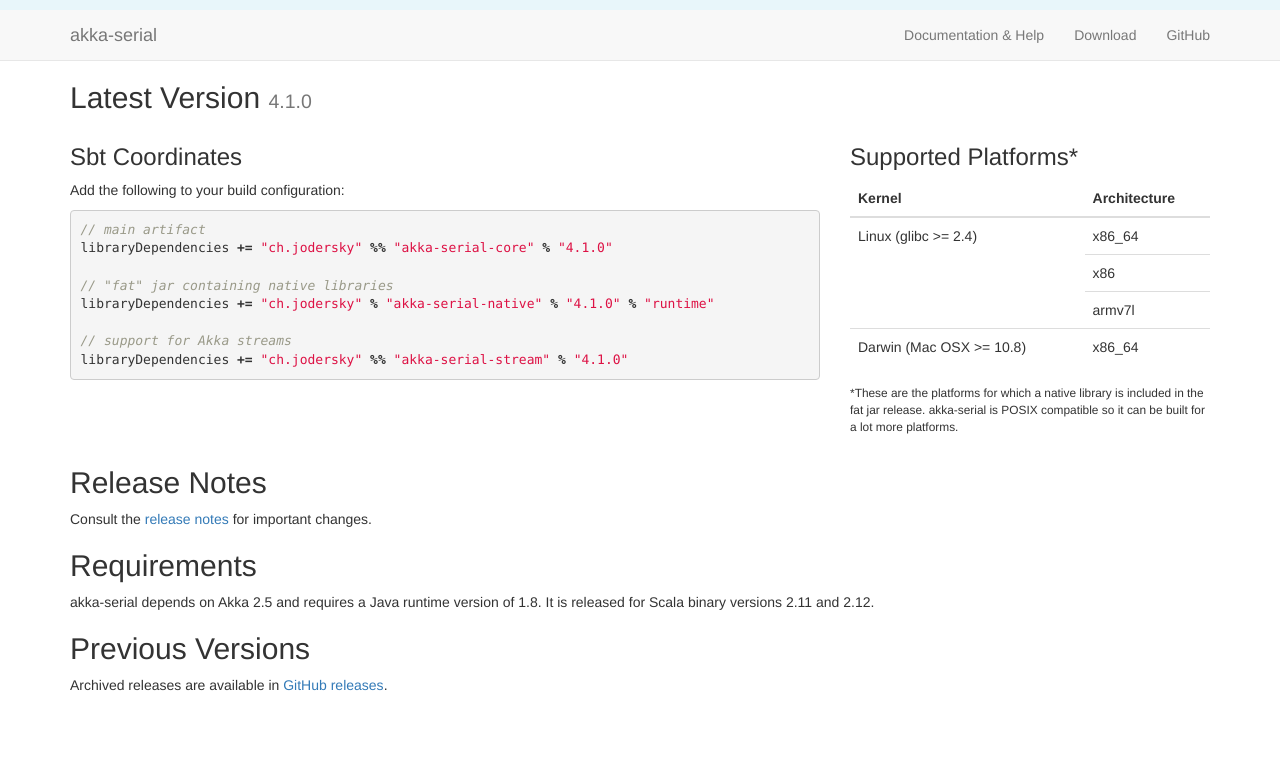
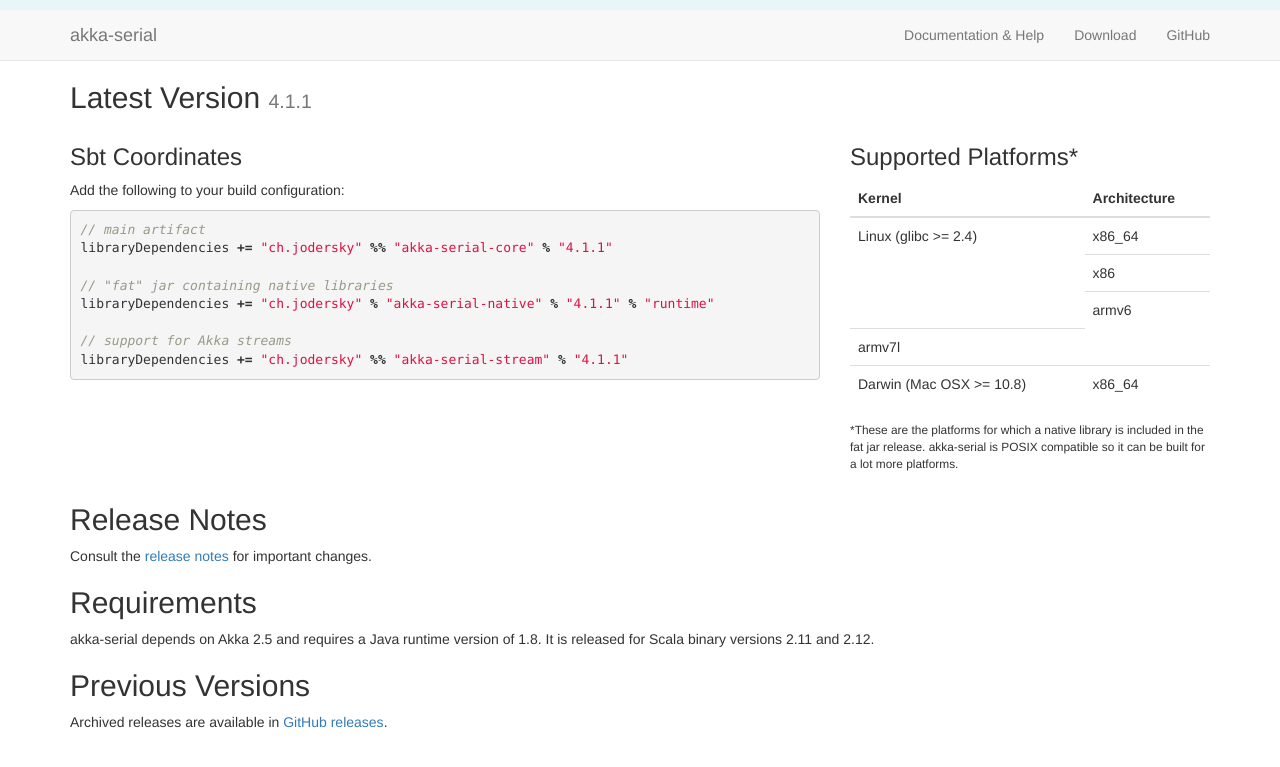
Before and after one commit to jodersky/akka-serial, a Jekyll site: the page built from downloads/index.md, in a window 1280 px wide. Shown: the top 767 px of the page. Built offline with Jekyll 4.4.1, drawn with Linux system fonts in a browser that asks for light colours; nearby versions of some CDN libraries; library files that are not in the unit come from our copies.

Commit message:
Mention armv6 support

```diff
--- a/_config.yml
+++ b/_config.yml
@@ -2,5 +2,5 @@
 title: akka-serial
 description: Serial communication library for Akka and Scala.
 url: "https://www.jodersky.ch/akka-serial"
-version_latest: 4.1.0
+version_latest: 4.1.1
 version_docs: 4.1
--- a/downloads/index.md
+++ b/downloads/index.md
@@ -37,6 +37,7 @@
 	<tbody>
 		<tr><td rowspan="3">Linux (glibc >= 2.4)</td><td>x86_64</td></tr>
 		<tr><td>x86</td></tr>
+		<tr><td>armv6</td></tr>
 		<tr><td>armv7l</td></tr>
 		<tr><td>Darwin (Mac OSX >= 10.8)</td><td>x86_64</td></tr>
 	</tbody>
```
